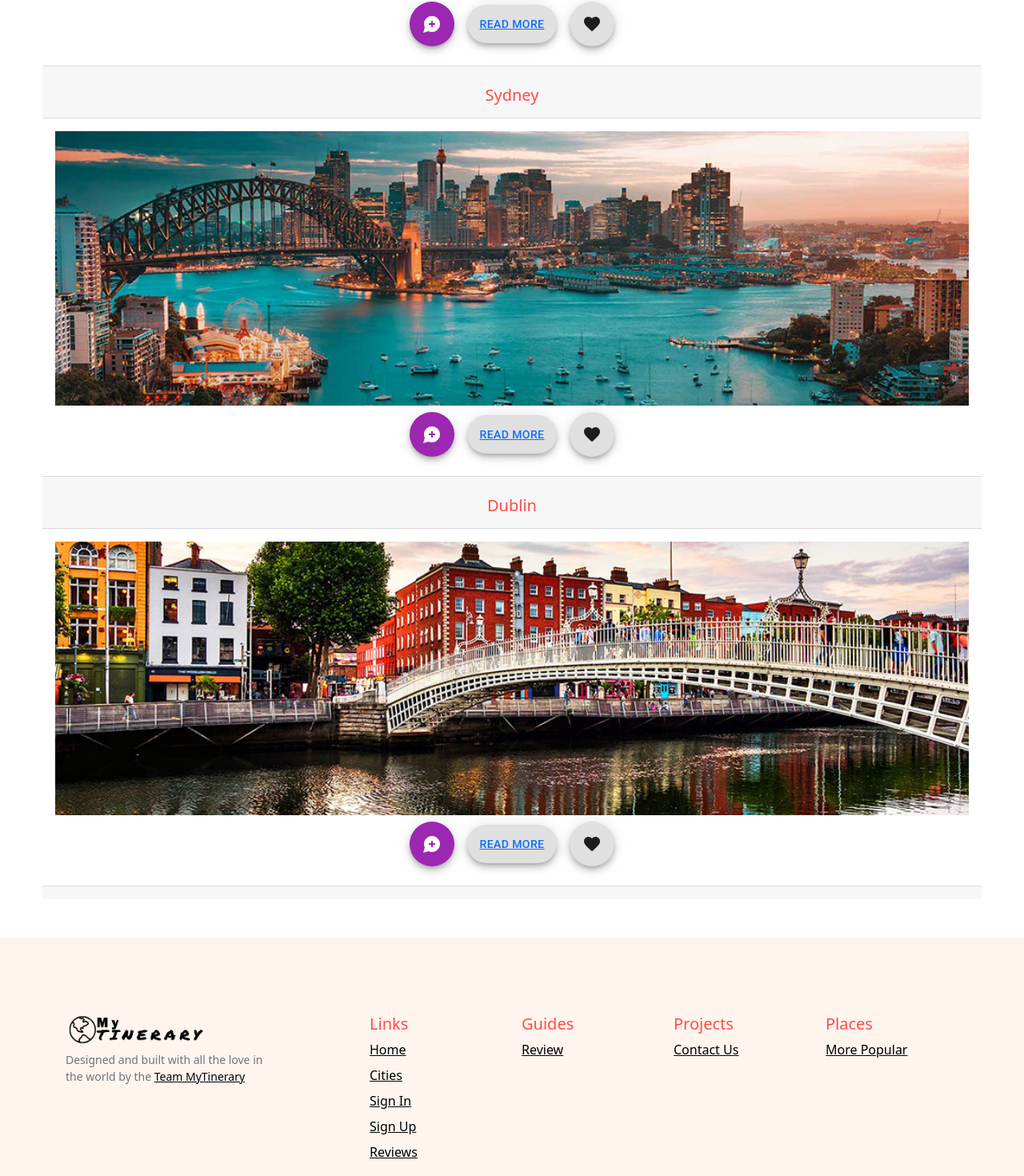
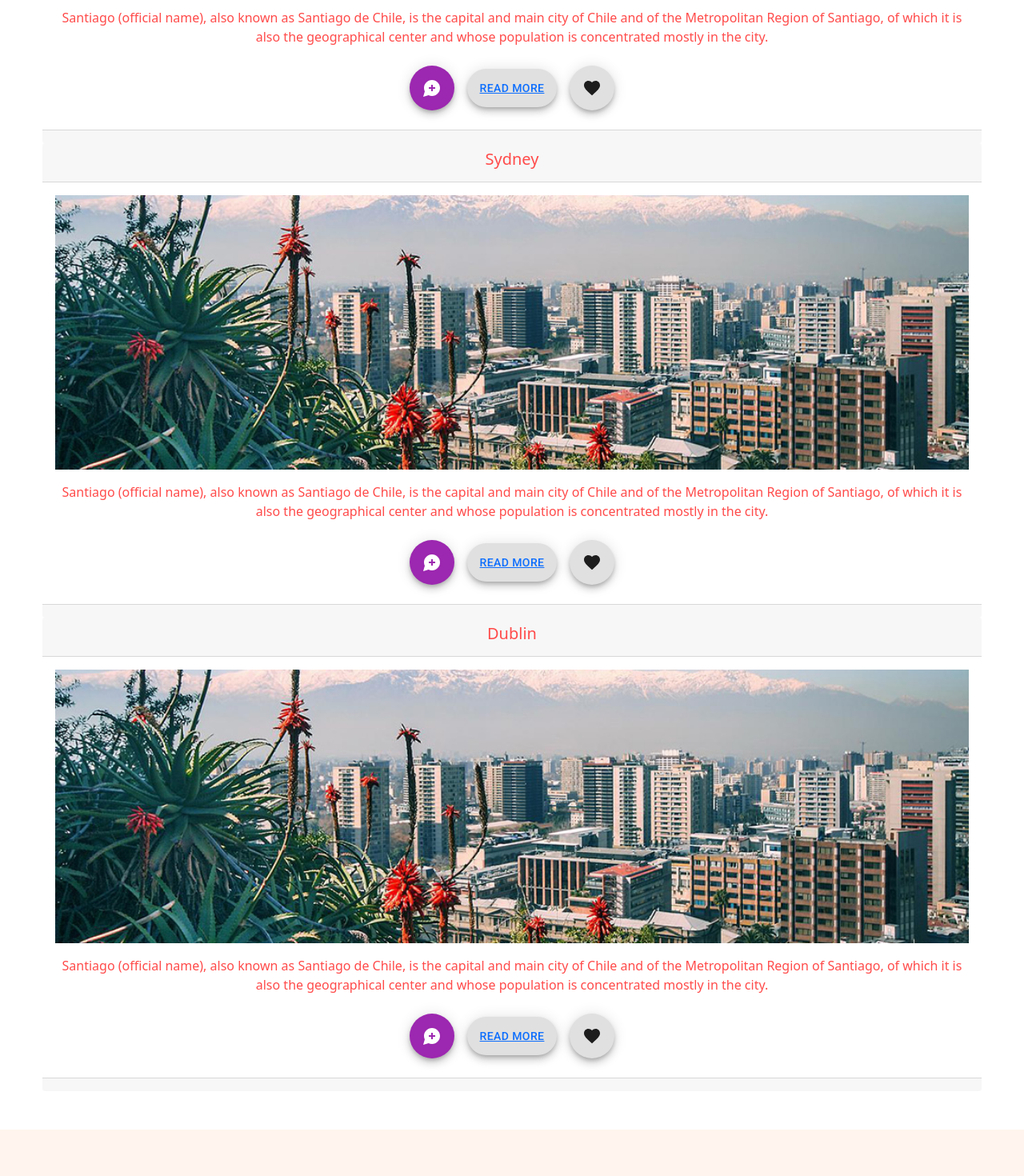
Before and after one commit to Elenaperd24/MyTinerary, a React (Create React App) app: page /cities in a window 1280 px wide. Shown: the part 1373-2843 px from the top of the page at 80% size. Built offline with nearby package versions, Linux system fonts and the light colour scheme.

Commit message:
ENTREGA SPRINT 1

```diff
--- a/src/components/Cities.js
+++ b/src/components/Cities.js
@@ -16,15 +16,29 @@ function Cities() {
             <ColorTextFields />
             <div className="allCities d-flex row">
                 <div className="card text-center">
-                    <LinkRouter to="/city" style={{textDecoration: "none", color:"#ff4b4a"}} >
-                    <div className="card-header">
-                    <h5 className="card-title">Santiago De Chile</h5>
-                    </div>
+                    <LinkRouter to="/city" style={{ textDecoration: "none", color: "#ff4b4a" }} >
+                        <div className="card-header">
+                            <h5 className="card-title">Santiago De Chile</h5>
+                        </div>
                     </LinkRouter>
+                    <div className="card-body">
+                        <div className="contenerdorInfoCity">
+                            <figure>
+                                <img src={SantiagoDeChile} className="d-block w-100" alt="..." />
+                                <div className="capa">
+                                    <LinkRouter to="/city" style={{textDecoration: "none", color: "white"}}>
+                                        <h3>See More About This City</h3>
+                                    </LinkRouter>
 
-                    <div className="card-body">
-                        <img src={SantiagoDeChile}className="d-block w-100" alt="..."/>
-                        <FloatingActionButtons/>
+
+                                </div>
+                            </figure>
+                        </div>
+                        <p>Santiago (official name), also known as Santiago de Chile, is the capital and main city
+                            of Chile and of the Metropolitan Region of Santiago, of which it is also the geographical
+                            center and whose population is concentrated mostly in the city.
+                        </p>
+                        <FloatingActionButtons />
                     </div>
                     <div className="card-footer text-muted">
 
@@ -32,22 +46,52 @@ function Cities() {
                 </div>
                 <div className="card text-center">
                     <div className="card-header">
-                    <h5 className="card-title">Sydney</h5>
+                        <h5 className="card-title">Sydney</h5>
                     </div>
                     <div className="card-body">
-                        <img src={Sydney}className="d-block w-100" alt="..."/>
-                        <FloatingActionButtons/>
+                        <div className="contenerdorInfoCity">
+                            <figure>
+                                <img src={SantiagoDeChile} className="d-block w-100" alt="..." />
+                                <div className="capa">
+                                    <LinkRouter to="/city" style={{textDecoration: "none", color: "white"}}>
+                                        <h3>See More About This City</h3>
+                                    </LinkRouter>
+
+
+                                </div>
+                            </figure>
+                        </div>
+                        <p>Santiago (official name), also known as Santiago de Chile, is the capital and main city
+                            of Chile and of the Metropolitan Region of Santiago, of which it is also the geographical
+                            center and whose population is concentrated mostly in the city.
+                        </p>
+                        <FloatingActionButtons />
                     </div>
                     <div className="card-footer text-muted">
                     </div>
                 </div>
                 <div className="card text-center">
                     <div className="card-header">
-                    <h5 className="card-title">Dublin</h5>
+                        <h5 className="card-title">Dublin</h5>
                     </div>
                     <div className="card-body">
-                        <img src={Dublin}className="d-block w-100" alt="..."/>
-                        <FloatingActionButtons/>
+                        <div className="contenerdorInfoCity">
+                            <figure>
+                                <img src={SantiagoDeChile} className="d-block w-100" alt="..." />
+                                <div className="capa">
+                                    <LinkRouter to="/city" style={{textDecoration: "none", color: "white"}}>
+                                        <h3>See More About This City</h3>
+                                    </LinkRouter>
+
+
+                                </div>
+                            </figure>
+                        </div>
+                        <p>Santiago (official name), also known as Santiago de Chile, is the capital and main city
+                            of Chile and of the Metropolitan Region of Santiago, of which it is also the geographical
+                            center and whose population is concentrated mostly in the city.
+                        </p>
+                        <FloatingActionButtons />
                     </div>
                     <div className="card-footer text-muted">
                     </div>
--- a/src/components/Footer.js
+++ b/src/components/Footer.js
@@ -19,12 +19,12 @@ function Footer() {
                         </div>
                         <div className="col-6 col-lg-2 offset-lg-1 mb-3">
                             <h5>Links</h5>
-                            <ul className="list-unstyled">
-                                <li className="mb-2"><a href="#">Home</a></li>
-                                <li className="mb-2"><a href="#">Cities</a></li>
-                                <li className="mb-2"><a href="#">Sign In</a></li>
-                                <li className="mb-2"><a href="#">Sign Up</a></li>
-                                <li className="mb-2"><a href="#">Reviews</a></li>
+                            <ul className="list-unstyled ">
+                                <li className="mb-2"><a className="text-decoration-none" href="#">Home</a></li>
+                                <li className="mb-2"><a className="text-decoration-none" href="#">Cities</a></li>
+                                <li className="mb-2"><a className="text-decoration-none" href="#">Sign In</a></li>
+                                <li className="mb-2"><a className="text-decoration-none"href="#">Sign Up</a></li>
+                                <li className="mb-2"><a className="text-decoration-none"href="#">Reviews</a></li>
                             </ul>
                         </div>
                         <div className="col-6 col-lg-2 mb-3">
@@ -33,13 +33,7 @@ function Footer() {
                                 <li className="mb-2"><a href="#">Review</a></li>
                             </ul>
                         </div>
-                        <div className="col-6 col-lg-2 mb-3">
-                            <h5>Projects</h5>
-                            <ul className="list-unstyled">
-                                <li className="mb-2"><a href="">Contact Us</a></li>
 
-                            </ul>
-                        </div>
                         <div className="col-6 col-lg-2 mb-3">
                             <h5>Places</h5>
                             <ul className="list-unstyled">
--- a/src/index.css
+++ b/src/index.css
@@ -234,6 +234,7 @@
 .allCities .card {
   border: none;
 }
+
 .card{
   width: 90%;
   padding: 0;
@@ -251,6 +252,35 @@
   border-top-left-radius: 0;
   border-bottom-left-radius: 0;
   ;}
+
+.contenerdorInfoCity figure{
+  position: relative;
+cursor: pointer;
+}
+.contenerdorInfoCity figure img{
+  transition: all 500ms ease-out;
+}
+.contenerdorInfoCity figure .capa{
+  position: absolute;
+  top: 0;
+  width: 100%;
+  height: 100%;
+  background-color: rgba(40, 40, 40, 0.7);
+  color: white;
+  transition: all 500ms ease-out;
+  opacity: 0;
+  visibility: hidden;
+  text-align: center;
+  display: flex;
+  align-items: center;
+  justify-content: center;
+}
+.contenerdorInfoCity figure:hover > .capa{
+  opacity: 1;
+  visibility: visible;
+}
+
+
 
 /****************************City***********************************************************/
 .contenido{
@@ -415,6 +445,7 @@ padding: 0;
 }
 .footer a{
   color: black;
+  text-decoration: none;
 }
 /***************************************media query****/
 @media (min-width: 413px) and (max-width:720px){
```
Also changed, not shown: 6 other files (tests, documents, lock files or other folders).
